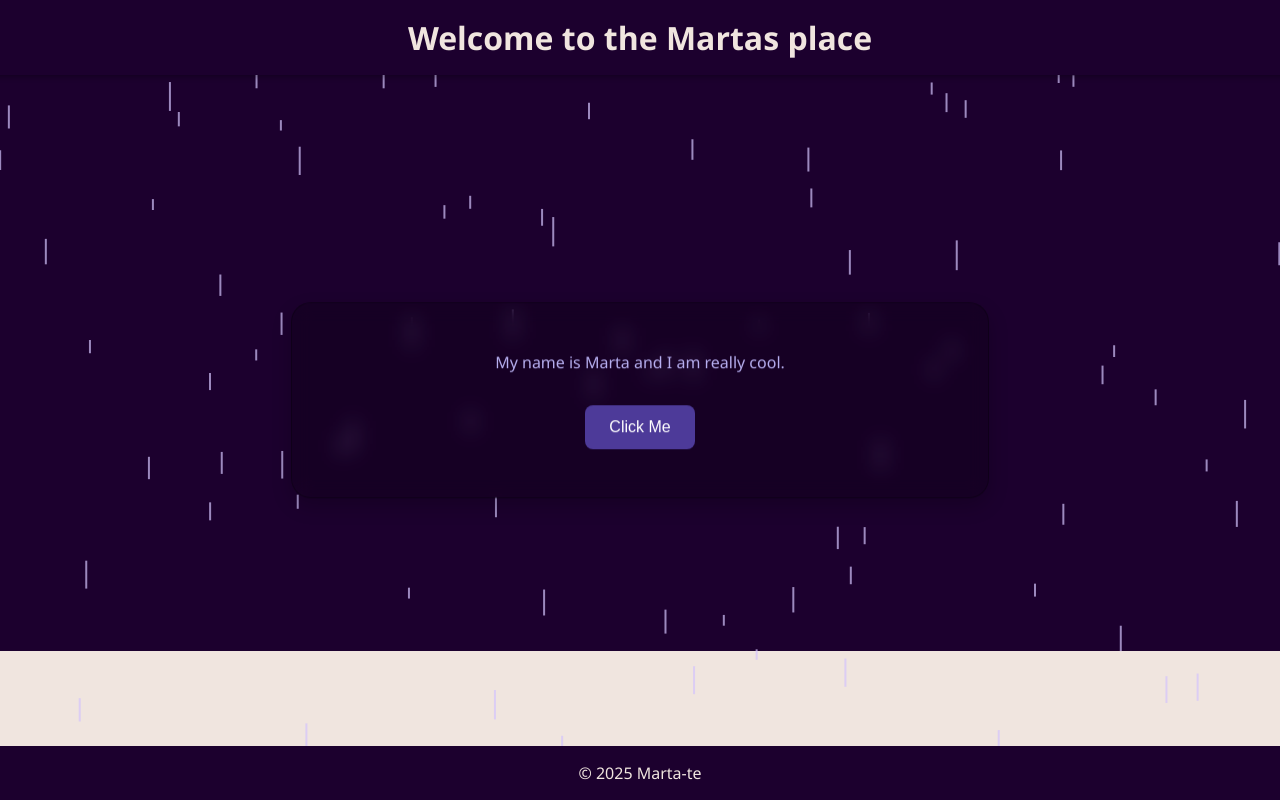
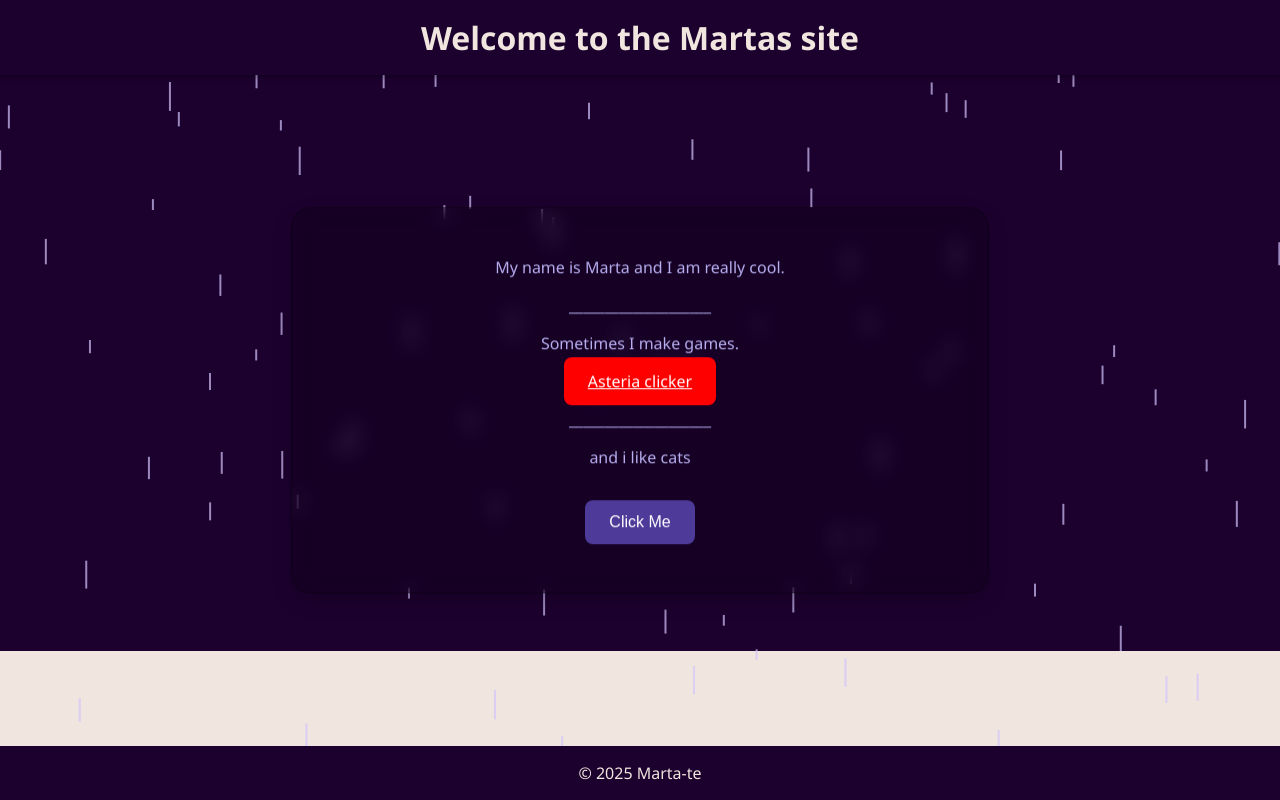
Before and after one commit to marta-te/marta-te.github.io, a plain HTML site: page index.html in a window 1280 px wide. Shown: the top 800 px of the page. Drawn offline with Linux system fonts and the light colour scheme.

Commit message:
added asteria clicker and prettier structure

```diff
--- a/index.html
+++ b/index.html
@@ -8,14 +8,19 @@
 </head>
 <body>
   <header>
-    <h1>Welcome to the Martas place</h1>
+    <h1>Welcome to the Martas site</h1>
   </header>
   <main class="main">
-    <!-- Main content or background -->
+    <!-- Main content or background https://marta-te.github.io/asteria-clicker/ -->
   </main>
   </div>
     <div class="content-box">
     <p>My name is Marta and I am really cool.</p>
+        <p>____________________</p>
+    <p>Sometimes I make games.</p>
+    <a href="https://marta-te.github.io/asteria-clicker/" target="_blank">Asteria clicker</a>
+    <p>____________________</p>
+    <p>and i like cats</p>
     <button id="cat-button">Click Me</button>
     <div id="cat-image-container"></div> <!-- Container for the cat image -->
     </div>
--- a/style.css
+++ b/style.css
@@ -54,7 +54,22 @@ h1 {
     -webkit-backdrop-filter: blur(10px); /* Safari support */
     border: 1px solid rgba(0, 0, 0, 0.3); /* Optional border for a frosted look */
   }
+  a {
+    background-color: red;
+    border: none;
+    color: white;
+    padding: 0.8rem 1.5rem;
+    border-radius: 8px;
+    font-size: 1rem;
+    cursor: pointer;
+    margin-top: 1rem;
+    transition: background-color 0.3s;
+}
 
+a:hover {
+    background-color: #500000;
+    color: #ffffff;
+  }
 
 button {
     background-color: #4D3A99;
```
